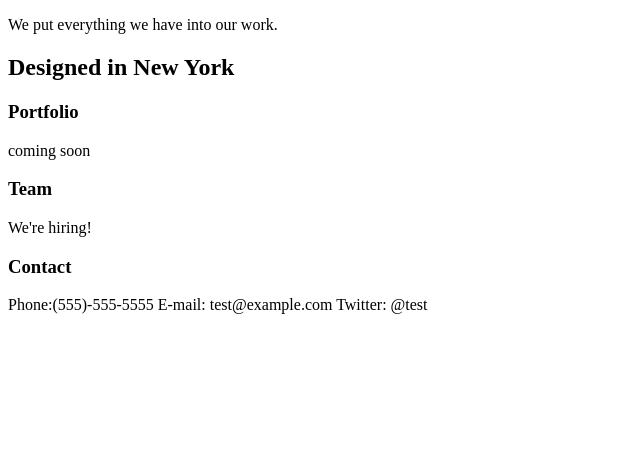
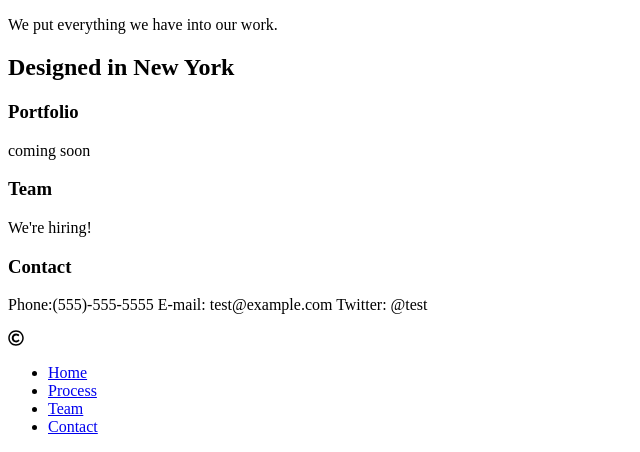
Before and after one commit to webgodess/broadway, a plain HTML site: page index.html in a window 1280 px wide. Shown: the part 1361-1813 px from the top of the page, without its empty margins (0-640 px from the left). Before the commit the page ends 1691 px from the top, so only its background shows below. Drawn offline with Linux system fonts and the light colour scheme.

Commit message:
add footer,link in head and copyright icon

```diff
--- a/index.html
+++ b/index.html
@@ -2,6 +2,7 @@
 <html>
 <head>
 	<title>Broadway</title>
+	<script defer src="https://use.fontawesome.com/releases/v5.0.8/js/all.js"></script>
 </head>
 <body>
 	<header>
@@ -44,6 +45,14 @@
 			Twitter: @test
 		</p>
 	<footer>
+		<i class="far fa-copyright"></i>
+		 <ul class="nav">
+  <li><a href="#">Home</a></li>
+  <li><a href="#">Process</a></li>
+  <li><a href="#">Team</a></li>
+  <li><a href="#">Contact</a></li>
+</ul>
+	</header>
 
 	</footer>
 
```
